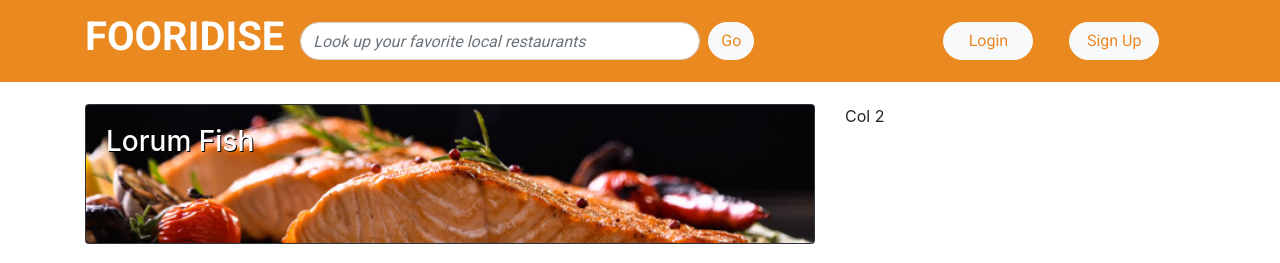
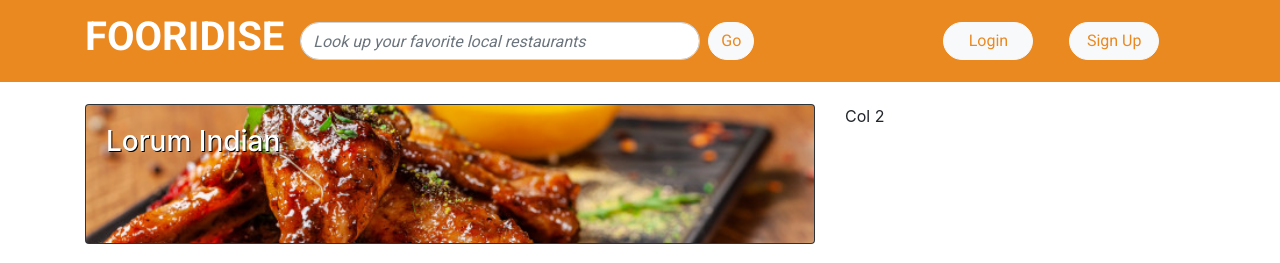
Before and after one commit to luisdiaz1997/CSC642_Project, a Flask app: page / in a window 1280 px wide. Shown: the top 263 px of the page. Run offline with Flask 2, Linux system fonts and the light colour scheme; some libraries are stand-ins or nearby versions.

Commit message:
saved fake data to csv

```diff
--- a/UI.yml
+++ b/UI.yml
@@ -5,4 +5,7 @@ dependencies:
   - flask
   - gunicorn
   - python=3.7
+  - nomkl
+  - pandas
+
 prefix: $HOME/miniconda3/envs/UI
--- a/app.py
+++ b/app.py
@@ -1,13 +1,23 @@
 from flask import Flask, render_template
+import json
 import scrape
+import pandas as pd
 app = Flask(__name__)
 
 
 @app.route("/")
 def home():
-    data = scrape.format_data(scrape.get_images('static/images'))
+
+    try:
+        df = pd.read_csv('static/data.csv')
+    except:
+        df = scrape.construct_data('static/images')
+        df.to_csv('static/data.csv', index=False)
+
+    df_json = df.to_json(orient='records')
+
     return render_template("home.html", title="Foodridise",
-    data=data)
+    data=json.loads(df_json))
 
 
 if __name__ == "__main__":
--- a/scrape.py
+++ b/scrape.py
@@ -1,5 +1,8 @@
 import glob
 import re
+import pandas as pd
+import numpy as np
+
 
 
 def get_images(some_dir):
@@ -10,6 +13,22 @@ def format_data(data):
     data_list = []
     for element in data:
         element_split = re.split('[/.]', element)
-        data_list.append({"name": element_split[-2], "src": "/"+element})
+        data_list.append([element_split[-2], "/"+element])
 
     return data_list
+
+def construct_data(some_dir, location=np.array([[34.086292, -118.216081]])):
+
+
+
+    data = np.array(format_data(get_images(some_dir)))
+    df = pd.DataFrame(data= data, columns=['name', 'im_src'])
+    df['discount'] = np.random.rand(len(df), 1) > 0.5
+
+    locations = location+ (1e-2*np.random.randn(len(df), 2))
+    df['lat'] = locations[:, 0]
+    df['lng'] = locations[:, 1]
+
+    print(locations)
+    print(df)
+    return df
--- /dev/null
+++ b/static/data.csv
@@ -0,0 +1,11 @@
+name,im_src,discount,lat,lng
+Lorum Indian,/static/images/Lorum Indian.jpg,False,34.06697606617203,-118.22145843990707
+Lorum Pho,/static/images/Lorum Pho.jpg,True,34.09321890639555,-118.21735574231104
+Lorum Wings,/static/images/Lorum Wings.jpg,False,34.08425531379176,-118.21524779650115
+Lorum Burguers,/static/images/Lorum Burguers.jpg,False,34.096761331139966,-118.2139094242139
+Lorum Chicken,/static/images/Lorum Chicken.jpg,False,34.06724611733489,-118.20787723266777
+Lorum Pizzeria,/static/images/Lorum Pizzeria.jpg,False,34.098285524025734,-118.22604912741775
+Lorum Sandwish,/static/images/Lorum Sandwish.jpg,True,34.088945166173275,-118.22401209205267
+Lorum Healthy,/static/images/Lorum Healthy.jpg,False,34.0708170599839,-118.22514005809715
+Lorum Fish,/static/images/Lorum Fish.jpg,False,34.08430852416863,-118.22503966453192
+Lorum Kebab,/static/images/Lorum Kebab.jpg,False,34.071265172501846,-118.22154550723343
--- a/templates/home.html
+++ b/templates/home.html
@@ -12,7 +12,7 @@ Foodridise
     <div class="row custom_row">
       <div class="col-8">
         {{ card.open_card(name=data[0]['name'],
-        src=data[0]['src'], img_style="img_style",
+        src=data[0]['im_src'], img_style="img_style",
         card_style="card_style",
         size='big')}}
         {{ card.close_card() }}
@@ -26,7 +26,7 @@ Foodridise
         <div class="card-columns">
           {%for element in data[1:]%}
             {{ card.open_card(name=element['name'],
-            src=element['src'], img_style="img_style",
+            src=element['im_src'], img_style="img_style",
             card_style="card_style") }}
             {{ card.close_card() }}
           {% endfor %}
@@ -79,14 +79,18 @@ Foodridise
       function initMap()
       {
         var uluru = {lat: 34.086292, lng: -118.216081};
-        var uluru1 = {lat: 34.087, lng: -118.216081};
+
         var uluru2 = {lat: 34.084, lng: -118.216081};
         var map = new google.maps.Map(document.getElementById("map"), {
           center: uluru,
-          zoom: 15
+          zoom: 13
         });
-        var marker1 = new google.maps.Marker({position: uluru1, map: map});
-        var marker2 = new google.maps.Marker({position: uluru2, map: map});
+
+        {% for element in data %}
+          var uluru1 = {lat: {{element['lat']}}, lng: {{element['lng']}}};
+          var marker1 = new google.maps.Marker({position: uluru1, map: map});
+        {% endfor %}
+
 
       }
     </script>
```
